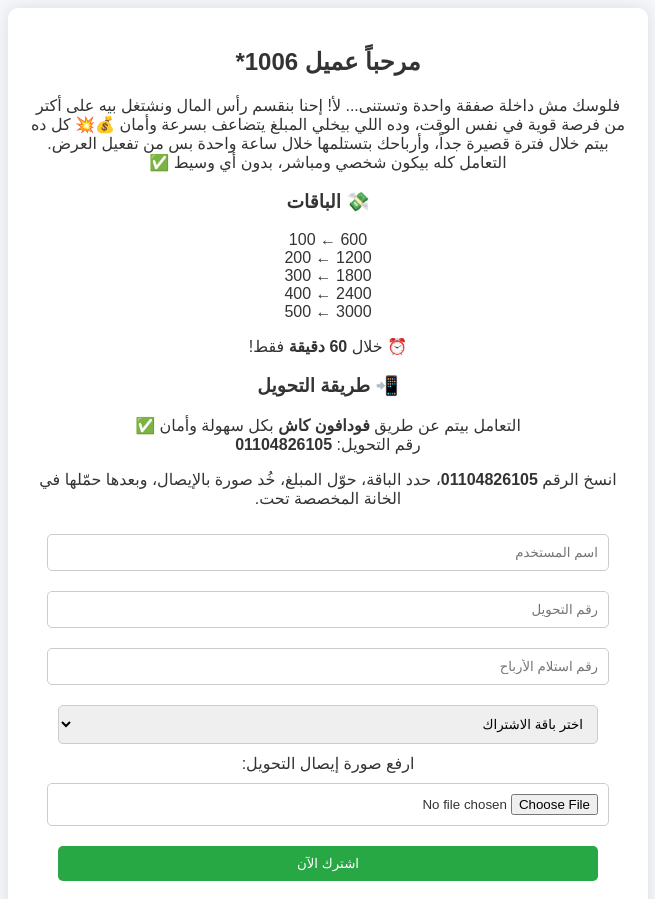
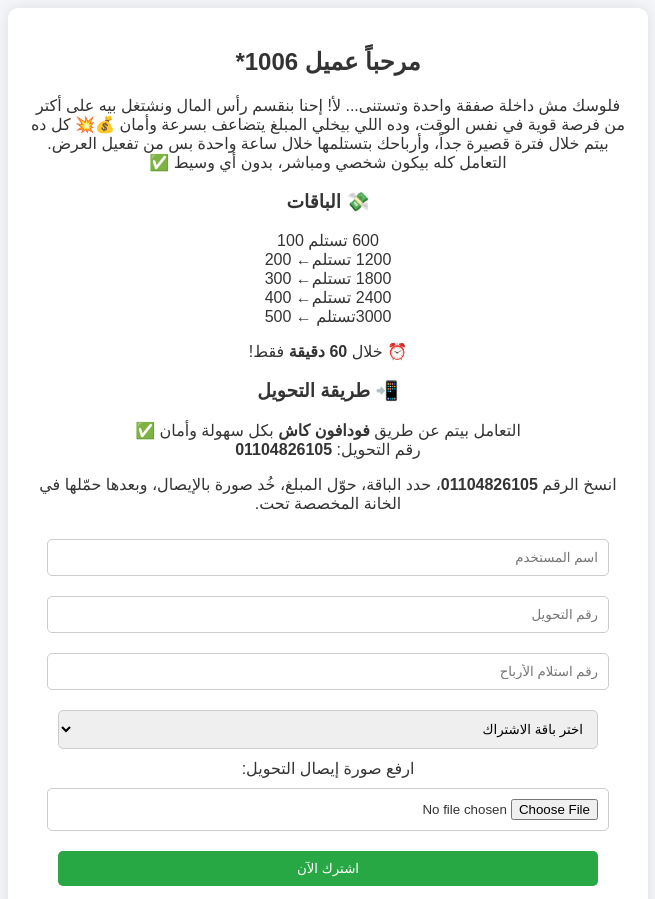
Before and after one commit to foxRun5643/index.html, a plain HTML site: page signup_page_with_images.html in a window 1280 px wide. Shown: the top 899 px of the page, without its empty margins (312-967 px from the left). Drawn offline with Linux system fonts and the light colour scheme.

Commit message:
Update signup_page_with_images.html
تأكيد الصور النهائية

```diff
--- a/signup_page_with_images.html
+++ b/signup_page_with_images.html
@@ -21,11 +21,11 @@
 
   <h3>💸 الباقات</h3>
   <p>
-    600 ← 100<br>
-    1200 ← 200<br>
-    1800 ← 300<br>
-    2400 ← 400<br>
-    3000 ← 500<br>
+    600 تستلم 100<br>
+    1200 تستلم← 200<br>
+    1800 تستلم← 300<br>
+    2400 تستلم← 400<br>
+    3000تستلم ← 500<br>
   </p>
   <p>⏰ خلال <strong>60 دقيقة</strong> فقط!</p>
 
```
